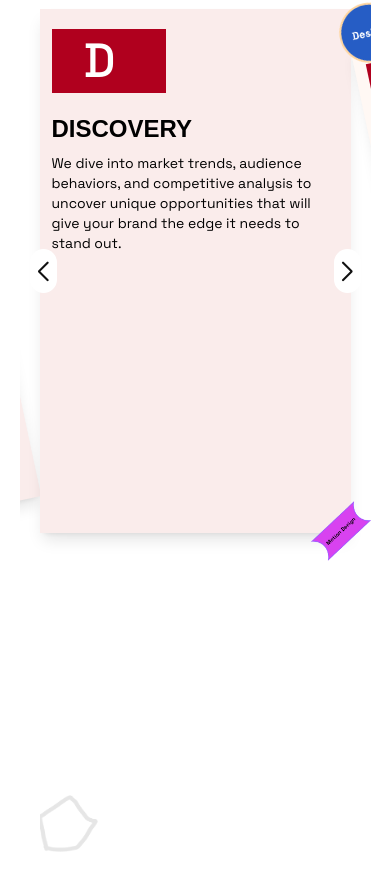
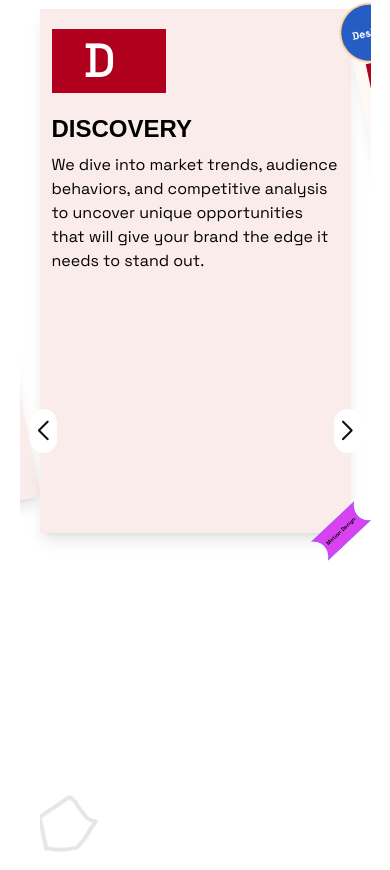
Before and after one commit to I-am-Esmart/enviado-nextjs, a Next.js app: page /home in a window 390 px wide. Shown: the part 1311-2181 px from the top of the page. Built offline with nearby package versions, Linux system fonts and the light colour scheme; a web font is replaced by a local one.

Commit message:
adjust carousel button positions

```diff
--- a/src/_components/landing-page/WhatWeDoSection.tsx
+++ b/src/_components/landing-page/WhatWeDoSection.tsx
@@ -86,7 +86,7 @@ const WhatWeDoSection = () => {
                   IMAGINATION
                 </h4>
                 <p
-                  className={`${spaceGrotesk.className} mt-2 font-normal text-sm md:text-base`}
+                  className={`${spaceGrotesk.className} mt-2 font-normal text-base`}
                 >
                   We work closely with you to understand your brand's unique
                   voice and goals. Together, we dream big and build the
@@ -125,7 +125,7 @@ const WhatWeDoSection = () => {
                   DISCOVERY
                 </h4>
                 <p
-                  className={`${spaceGrotesk.className} mt-2 font-normal text-sm md:text-base`}
+                  className={`${spaceGrotesk.className} mt-2 font-normal text-base`}
                 >
                   We dive into market trends, audience behaviors, and
                   competitive analysis to uncover unique opportunities that will
@@ -171,7 +171,7 @@ const WhatWeDoSection = () => {
                   EXECUTE
                 </h4>
                 <p
-                  className={`${spaceGrotesk.className} mt-2 font-normal text-sm md:text-base`}
+                  className={`${spaceGrotesk.className} mt-2 font-normal text-base`}
                 >
                   where strategy meets creativity, and ideas come to life. Our
                   team of experts meticulously crafts and deploys campaigns that
@@ -202,7 +202,7 @@ const WhatWeDoSection = () => {
                   AMPLIFY
                 </h4>
                 <p
-                  className={`${spaceGrotesk.className} mt-2 font-normal text-sm md:text-base`}
+                  className={`${spaceGrotesk.className} mt-2 font-normal text-base`}
                 >
                   Through targeted amplification strategies, we ensure your
                   message reaches the right audience at the right time,
--- a/src/app/globals.css
+++ b/src/app/globals.css
@@ -52,6 +52,8 @@ button {
 .swiper-button-next,
 .swiper-button-prev {
   @apply bg-[#ffffff] text-[#101010] p-2 md:p-3 rounded-full transition;
+  top: 80% !important;
+  transform: translateY(-50%) !important;
 }
 
 .swiper-button-next::after,
```
